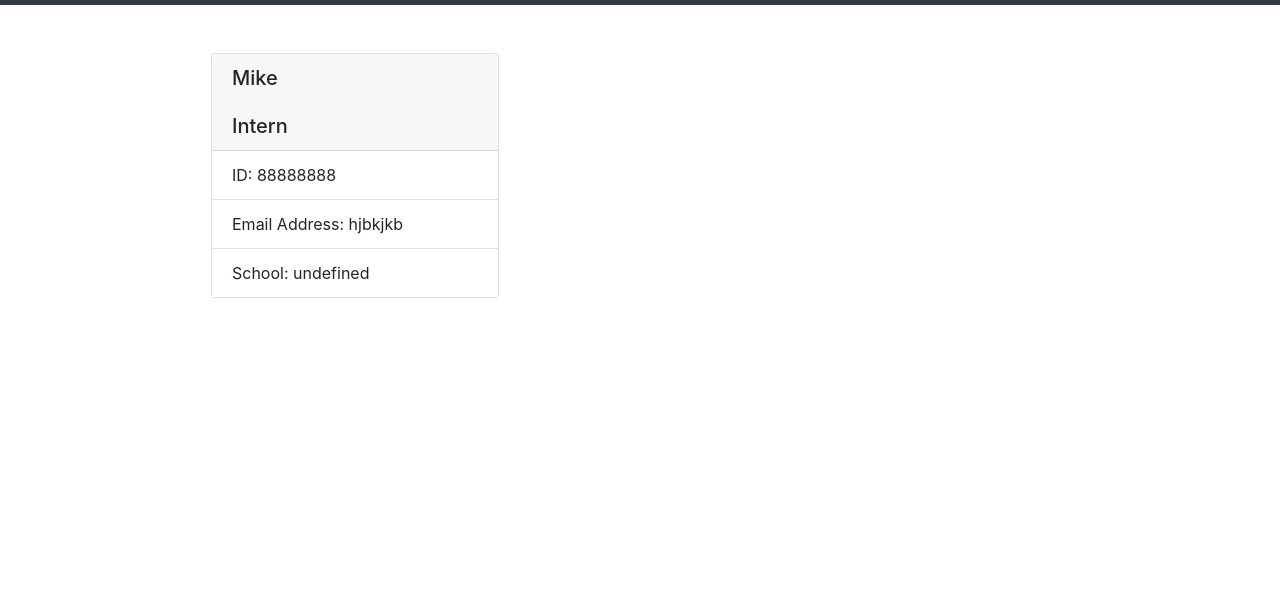
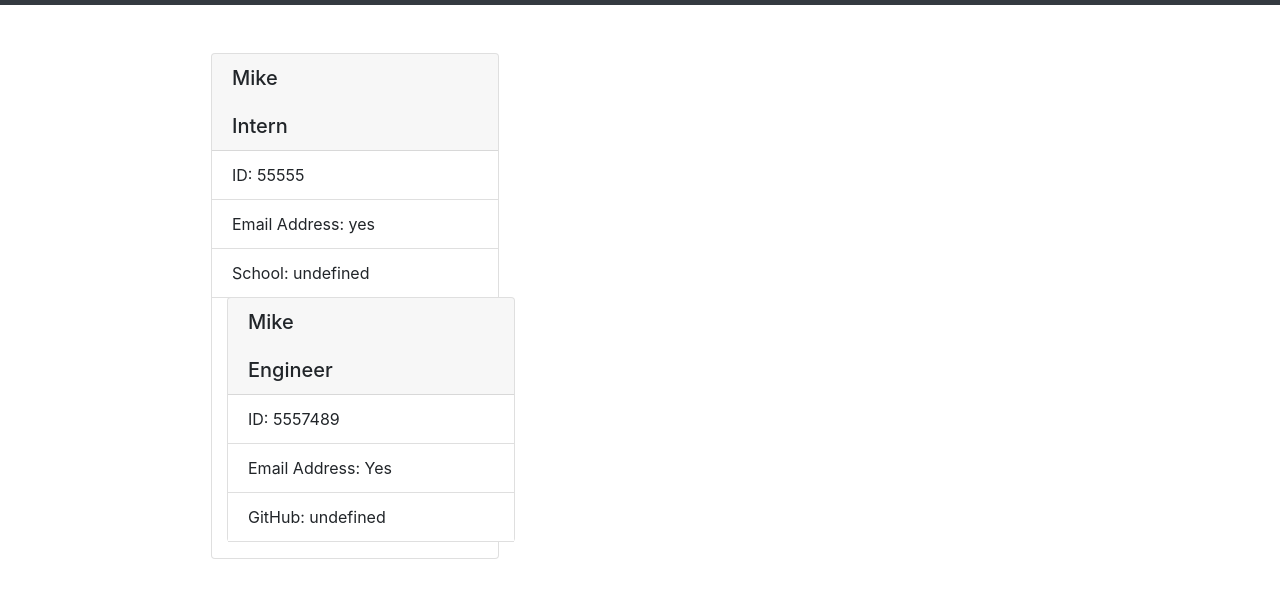
Before and after one commit to mwelsh356/Team-Profile-Generator, a website: page dist/index.html in a window 1280 px wide. Shown: the part 51-646 px from the top of the page. Drawn offline with nearby package versions, Linux system fonts and the light colour scheme.

Commit message:
Update index.html

```diff
--- a/dist/index.html
+++ b/dist/index.html
@@ -16,9 +16,18 @@
             <div class= "card mx-auto mb-3" style= "width: 18rem">
             <h5 class= "card-header">Mike<br /><br />Intern</h5>
             <ul class= "list-group list-group-flush">
-                <li class= "list-group-item">ID: 88888888</li>
-                <li class= "list-group-item">Email Address: hjbkjkb</li>
+                <li class= "list-group-item">ID: 55555</li>
+                <li class= "list-group-item">Email Address: yes</li>
                 <li class= "list-group-item">School: undefined</li>
             </ul>
             <div>
+        </div><div class= "col-6">
+            <div class= "card mx-auto mb-3" style= "width: 18rem">
+            <h5 class= "card-header">Mike<br /><br />Engineer</h5>
+            <ul class= "list-group list-group-flush">
+                <li class= "list-group-item">ID: 5557489</li>
+                <li class= "list-group-item">Email Address: Yes</li>
+                <li class= "list-group-item">GitHub: undefined</li>
+            </ul>
+            <div>
         </div>
```
